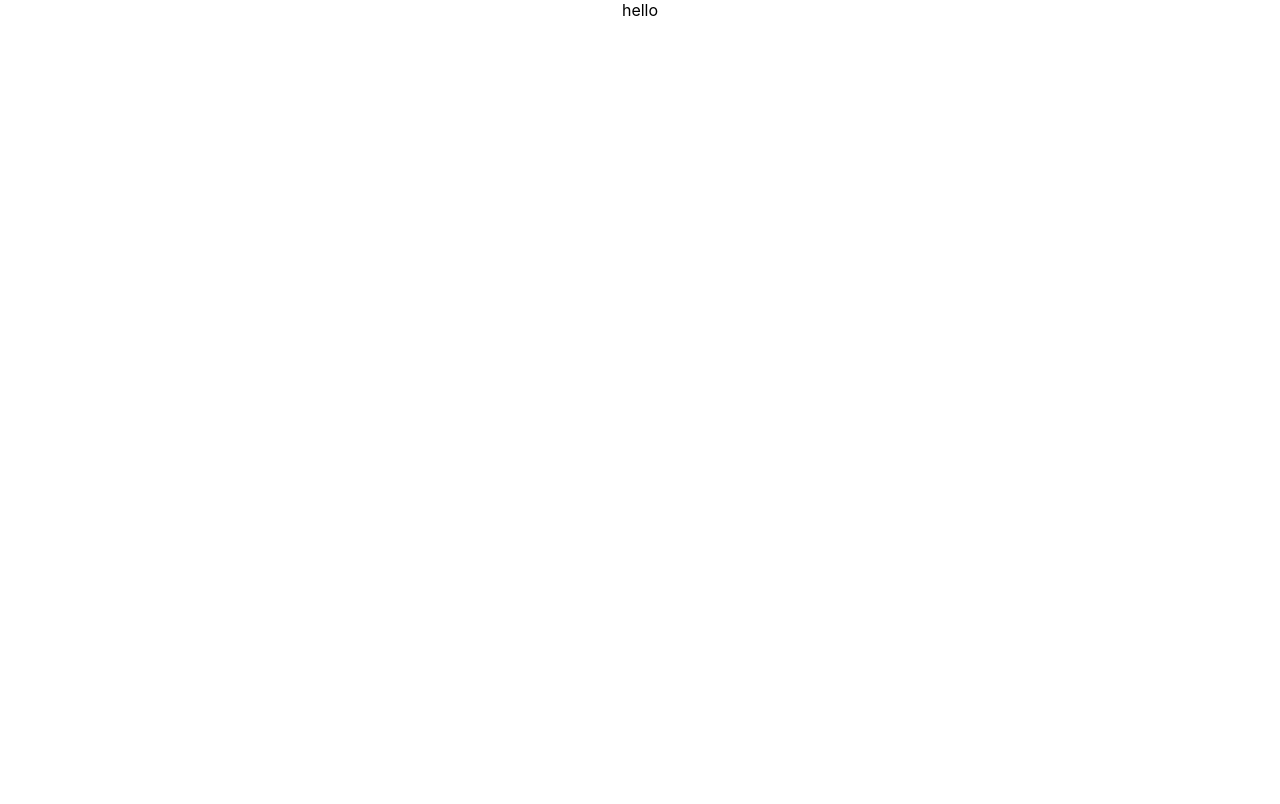
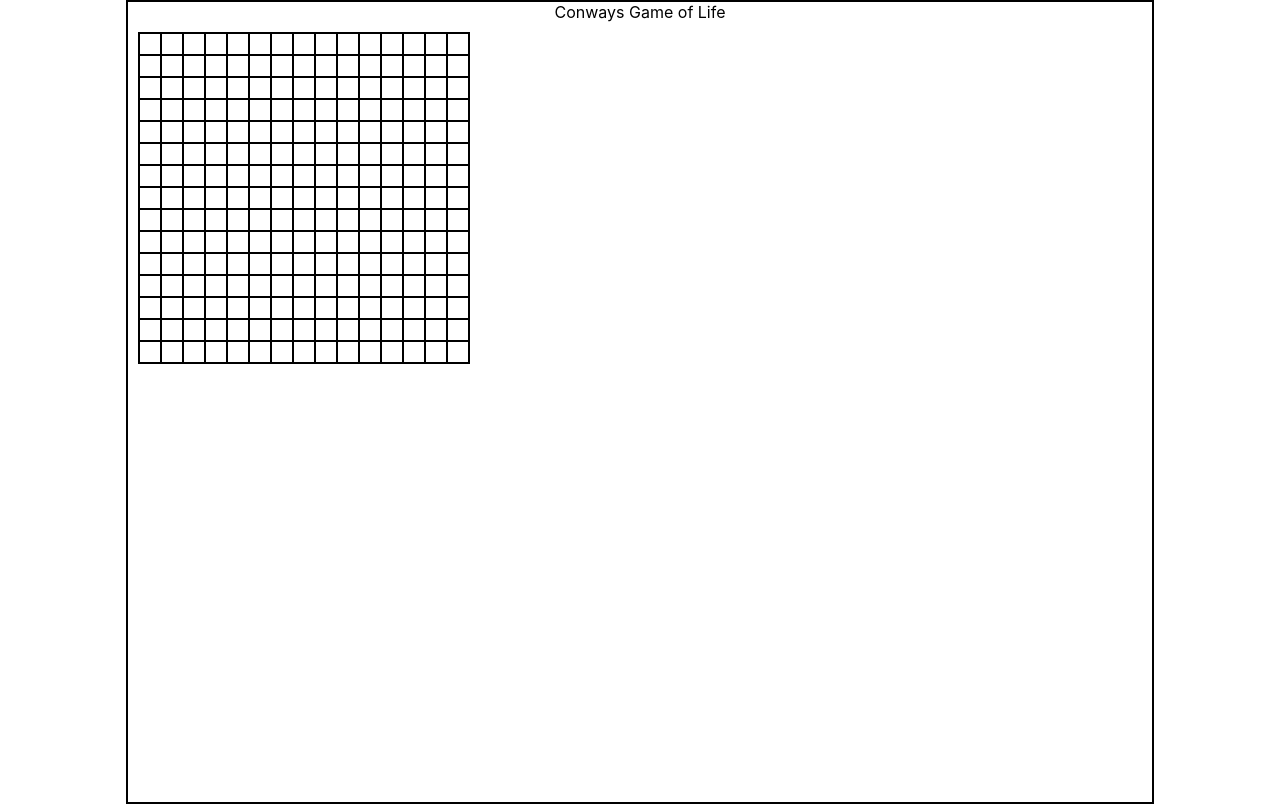
Before and after one commit to bloominstituteoftechnology/CS-Build-Week-1, a React (Create React App) app in the folder conways/: page / in a window 1280 px wide. Built offline with nearby package versions, Linux system fonts and the light colour scheme.

Commit message:
grid up and click functional

```diff
--- a/conways/src/App.css
+++ b/conways/src/App.css
@@ -1,3 +1,7 @@
 .App {
   text-align: center;
+  width: 1024px;
+  height: 800px;
+  margin: 0 auto;
+  border: solid black 2px;
 }
--- a/conways/src/App.js
+++ b/conways/src/App.js
@@ -1,4 +1,5 @@
 import React, { Component } from 'react';
+import Board from './components/Board/Board'
 
 import './App.css';
 
@@ -6,7 +7,8 @@ class App extends Component {
   render() {
     return (
       <div className="App">
-      hello
+      Conways Game of Life
+      <Board />
       </div>
     );
   }
--- /dev/null
+++ b/conways/src/components/Board/Board.css
@@ -0,0 +1,8 @@
+.board-ctn {
+    margin-top:10px;
+    margin-left: 10px;
+    display:flex;
+	width:330px;
+    flex-flow: row wrap;
+    border:1px solid black;
+}
--- /dev/null
+++ b/conways/src/components/Board/Board.js
@@ -0,0 +1,42 @@
+import React, { Component } from 'react';
+import './Board.css';
+import Cell from './Cell';
+
+class Board extends Component {
+    constructor(props) {
+        super(props);
+        this.state = {
+            clickEnabled: true,
+            matrix: []
+        }
+    }
+
+    componentDidMount() {
+        var matrix = this.state.matrix.slice();
+        for (var i = 0; i < 15; i++) {
+            matrix[i] = [];
+            for (var j = 0; j < 15; j++) {
+                matrix[i][j] = undefined;
+            }
+        }
+        this.setState({ matrix });
+    }
+
+    render() {
+        return (
+            <div className="board-ctn">
+                {
+                    this.state.matrix.map(cell => {
+                        return (
+                            cell.map(mini => {
+                                return (<Cell clickEnabled={this.state.clickEnabled}/>);
+                            })
+                        );
+                    })
+                }
+            </div>
+        )
+    }
+}
+
+export default Board;
--- /dev/null
+++ b/conways/src/components/Board/Cell.css
@@ -0,0 +1,11 @@
+.cell {
+    border: 1px solid black;
+    height: 20px;
+    width: 20px;
+    align-content: center;
+    justify-content: center;
+}
+
+.true {
+    background-color: salmon;
+}
--- /dev/null
+++ b/conways/src/components/Board/Cell.js
@@ -0,0 +1,24 @@
+import React, { Component } from 'react';
+import "./Cell.css";
+class Cell extends Component {
+    constructor(props) {
+        super(props);
+        this.state = {
+            currentState: false,
+        }
+    }
+
+    toggleAlive = e => {
+        if (this.props.clickEnabled) {
+            this.setState({currentState: !this.state.currentState})
+        }
+    }
+    render() {
+        return (
+            <div className={`cell + ${this.state.currentState}`} onClick={() => this.toggleAlive()}>
+            </div>
+        );
+    }
+}
+
+export default Cell;
```
